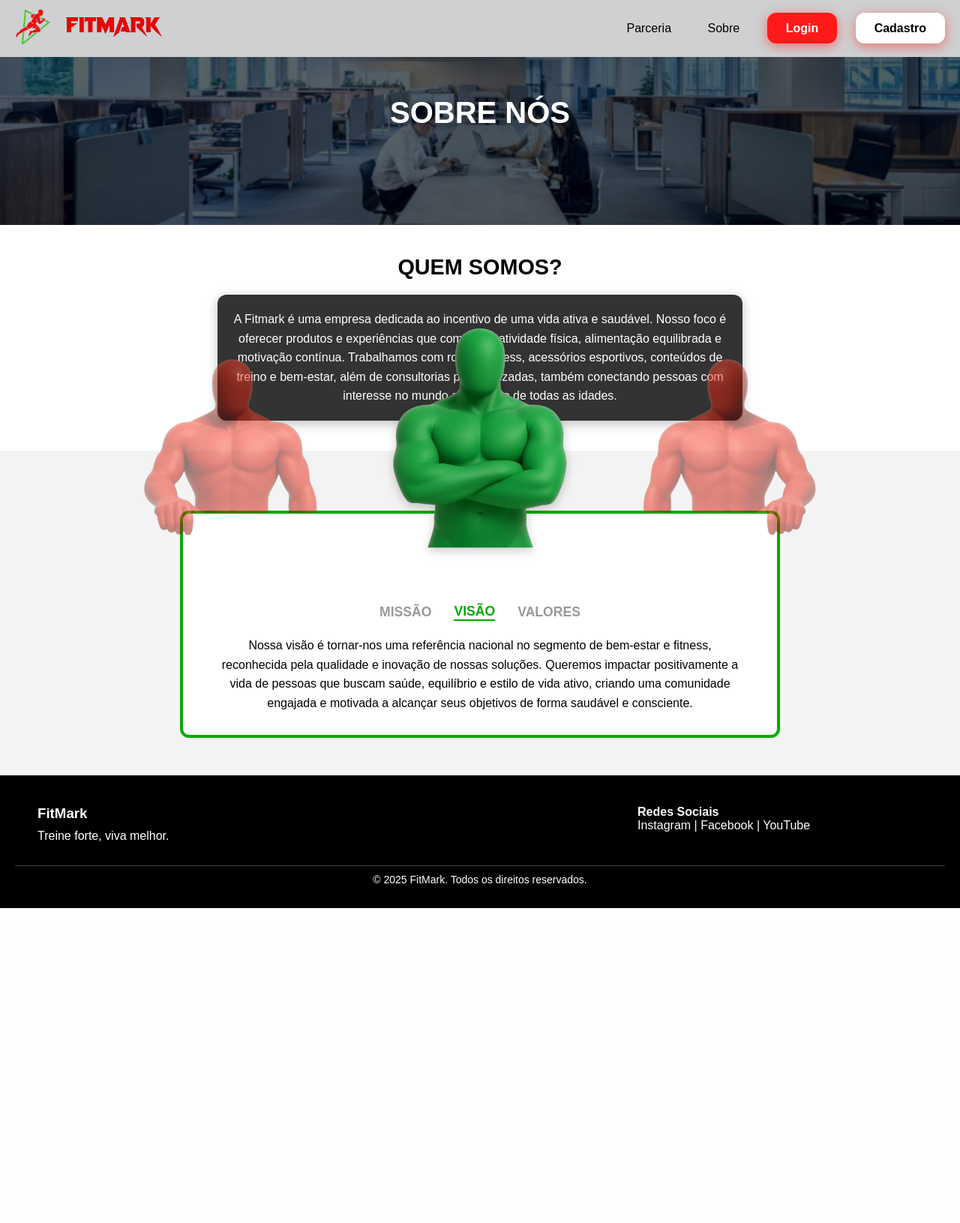
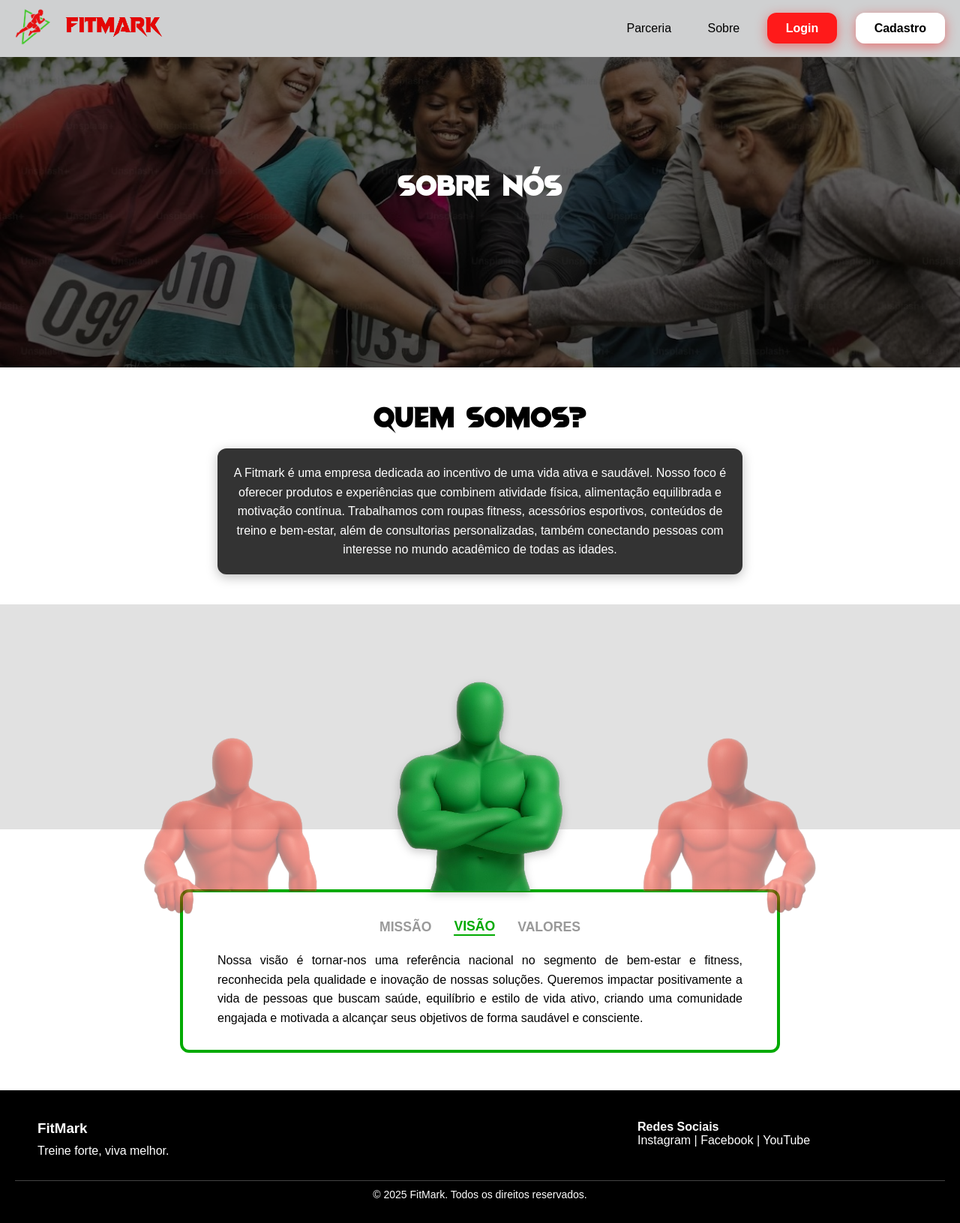
Before and after one commit to urtTarzan/Fitmark, a Django app: page /sobre in a window 1280 px wide. Shown: the whole page at 75% size. Before the commit the page ends 1211 px from the top, so only its background shows below. Run offline with Django 5.2, Linux system fonts and the light colour scheme; some web fonts are replaced.

Commit message:
Alterações no sobre.

```diff
--- a/setup/introduction/templates/introduction/home.html
+++ b/setup/introduction/templates/introduction/home.html
@@ -1,3 +1,4 @@
+
 {% extends "introduction/base.html" %}
 
 {% load static %}
--- a/setup/introduction/templates/introduction/sobre.html
+++ b/setup/introduction/templates/introduction/sobre.html
@@ -7,7 +7,7 @@
 
 {% block content %}
 <!-- HERO SECTION -->
-<section class="sobre-hero" style="background-image: url('{% static 'images/escritorio.jpeg' %}');">
+<section class="sobre-hero" style="background-image: url('{% static 'images/corridafeliz.jpg' %}');">
   <div class="overlay">
     <h1>SOBRE NÓS</h1>
   </div>
@@ -47,7 +47,7 @@
     </div>
 
     <!-- Conteúdo -->
-    <div class="tab-content active" id="visao">
+    <div class="tab-content active" id="visao" style="text-align: justify;">
       <p>
         Nossa visão é tornar-nos uma referência nacional no segmento de bem-estar e fitness,
         reconhecida pela qualidade e inovação de nossas soluções. Queremos impactar positivamente
@@ -56,7 +56,7 @@
       </p>
     </div>
 
-    <div class="tab-content" id="missao">
+    <div class="tab-content" id="missao" style="text-align: justify;">
       <p>
         Nossa missão é promover saúde, bem-estar e autoestima, conectando pessoas
         através da cultura física e do conhecimento. Buscamos incentivar hábitos
@@ -64,10 +64,14 @@
       </p>
     </div>
 
-    <div class="tab-content" id="valores">
+    <div class="tab-content" id="valores" style="text-align: justify;">
       <p>
-        Comprometimento, inovação, ética e sustentabilidade são os pilares da Fitmark.
-        Trabalhamos para entregar qualidade e responsabilidade em cada iniciativa.
+        <strong>Comprometimento:</strong> Oferecemos produtos e serviços eficazes, com responsabilidade e dedicação. <br>
+        <strong>Inovação:</strong> Buscamos ideias criativas para tornar a experiência fitness mais prática e envolvente.<br>
+        <strong>Ética:</strong> Agimos com transparência e integridade em todas as ações.<br>
+        <strong>Acessibilidade:</strong> Tornamos o bem-estar acessível e adaptável a todos os estilos de vida.<br>
+        <strong>Sustentabilidade:</strong> Incentivamos práticas conscientes e o cuidado com o meio ambiente.<br>
+        <strong>Respeito à diversidade corporal:</strong> Valorizamos todos os corpos, priorizando saúde, autoestima e qualidade de vida.
       </p>
     </div>
   </div>
@@ -77,9 +81,14 @@
 
 {% block extra_style %}
 <style>
+  @font-face {
+  font-family: 'Vampire Wars';
+  src: url("{% static 'fonts/Vampire Wars.ttf' %}") format('truetype');
+}
+
 /* --- HERO --- */
 .sobre-hero {
-  height: 300px;
+  height: 490px;
   background-size: cover;
   background-position: center;
   position: relative;
@@ -95,7 +104,8 @@
   color: #fff;
   font-size: 2.5rem;
   text-transform: uppercase;
-  font-weight: 700;
+  font-weight: lighter;
+  font-family: 'Vampire Wars', Courier, monospace;
 }
 
 /* --- QUEM SOMOS --- */
@@ -105,11 +115,13 @@
   background: #fff;
 }
 .quem-somos h2 {
-  font-size: 1.8rem;
+  font-size: 2.5rem;
   margin-bottom: 20px;
-  font-weight: 700;
+  font-weight: lighter;
+  font-family: 'Vampire Wars', Courier, monospace;
 }
 .quem-somos .texto {
+  font-family: 'philosopher',sans-serif;
   max-width: 700px;
   margin: 0 auto;
   background: #333;
@@ -119,15 +131,17 @@
   font-size: 1rem;
   line-height: 1.6;
   box-shadow: 0 4px 15px rgba(0,0,0,0.25);
+
 }
 
 /* --- MVV CARD --- */
 .mvv {
-  background: #f3f3f3;
+  background: #ffffff;
   padding: 80px 20px 50px;
   display: flex;
   justify-content: center;
   position: relative;
+  margin-top: 300px;
 }
 
 /* Card principal */
@@ -136,7 +150,7 @@
   border-radius: 12px;
   max-width: 800px;
   width: 100%;
-  padding: 100px 20px 30px;
+  padding: 15px 20px 30px;  /* diminui de 100px para 60px */
   text-align: center;
   border: 4px solid #0a0; /* verde inicial (VISÃO) */
   position: relative;
@@ -146,6 +160,7 @@
 /* Bonecos */
 /* Bonecos posicionados acima do card */
 .bonecos-container {
+  pointer-events: none; /* clique passa através da imagem */
   position: absolute;
   top: -232px; /* altura exata para que os bonecos encostem no topo do card */
   left: 50%;
@@ -159,26 +174,26 @@
 
 /* Estilo dos bonecos */
 .boneco-img {
+  pointer-events: none; /* clique passa através da imagem */
   max-height: 290px;
   opacity: 0.5;
-  transition: all 0.4s ease;
+  transition: opacity 0.4s ease, filter 0.4s ease;
   transform: translateY(15px);
 }
 
-/* Boneco ativo (colorido, mais destacado e um pouco maior) */
 .boneco-img.active {
   opacity: 1;
-  transform: translateY(0) scale(1.05);
+  transform: translateY(15px); /* Mantém a mesma posição */
   filter: drop-shadow(0px 4px 6px rgba(0, 0, 0, 0.2));
 }
 
-/* Ajuste para o boneco do meio (verde) ficar ligeiramente mais alto */
 #img-visao {
-  transform: translateY(-10px);
+  transform: translateY(-60px);
 }
 #img-visao.active {
-  transform: translateY(-20px) scale(1.05);
+  transform: translateY(-60px); /* Mantém igual também */
 }
+
 
 
 /* Tabs */
--- /dev/null
+++ b/setup/static/css/home.css
@@ -0,0 +1,4 @@
+#oi{
+    background-color: blue;
+    height: 600px;
+}
```
Also changed, not shown: setup/static/images/academia.png (added), setup/static/images/corridafeliz.jpg (added).
